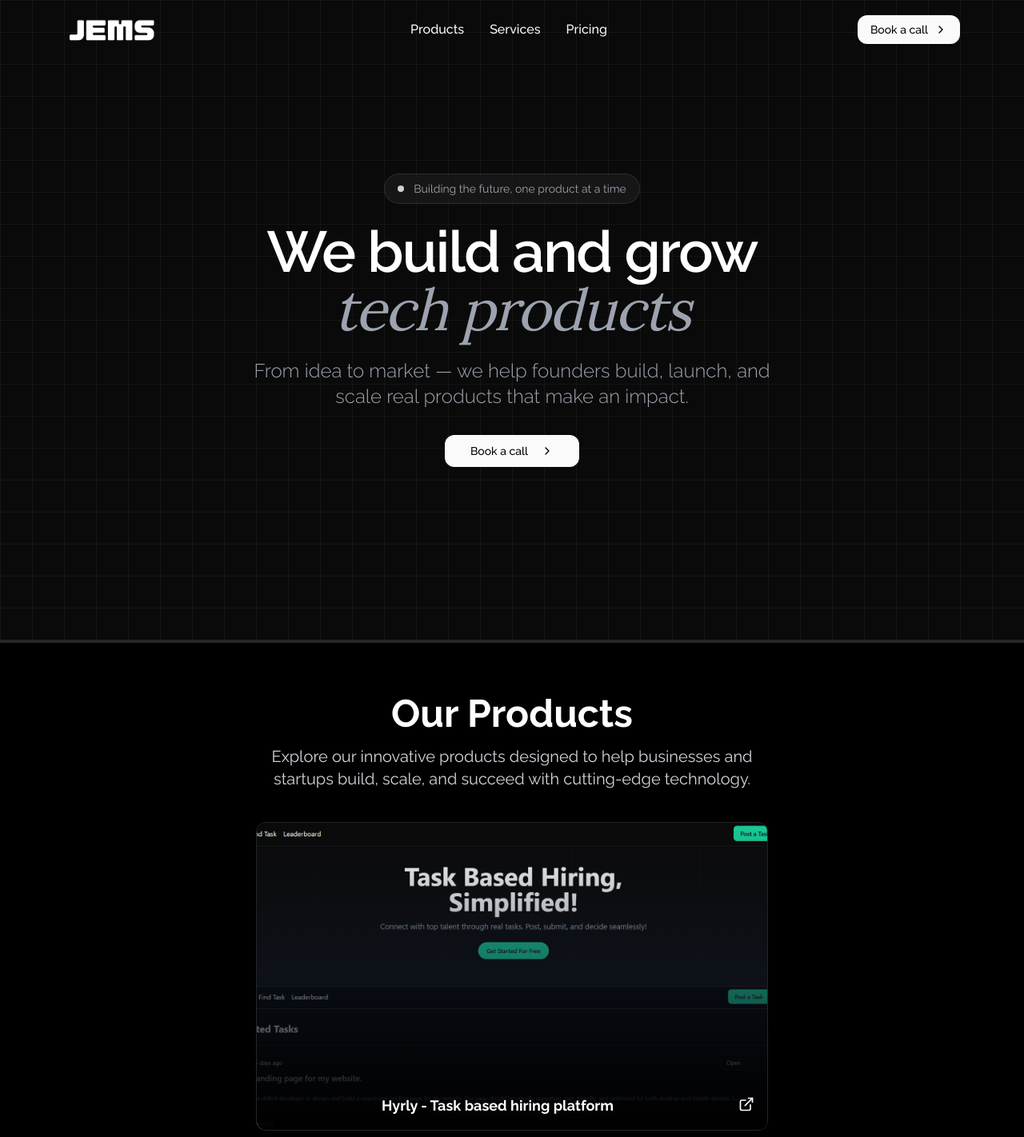
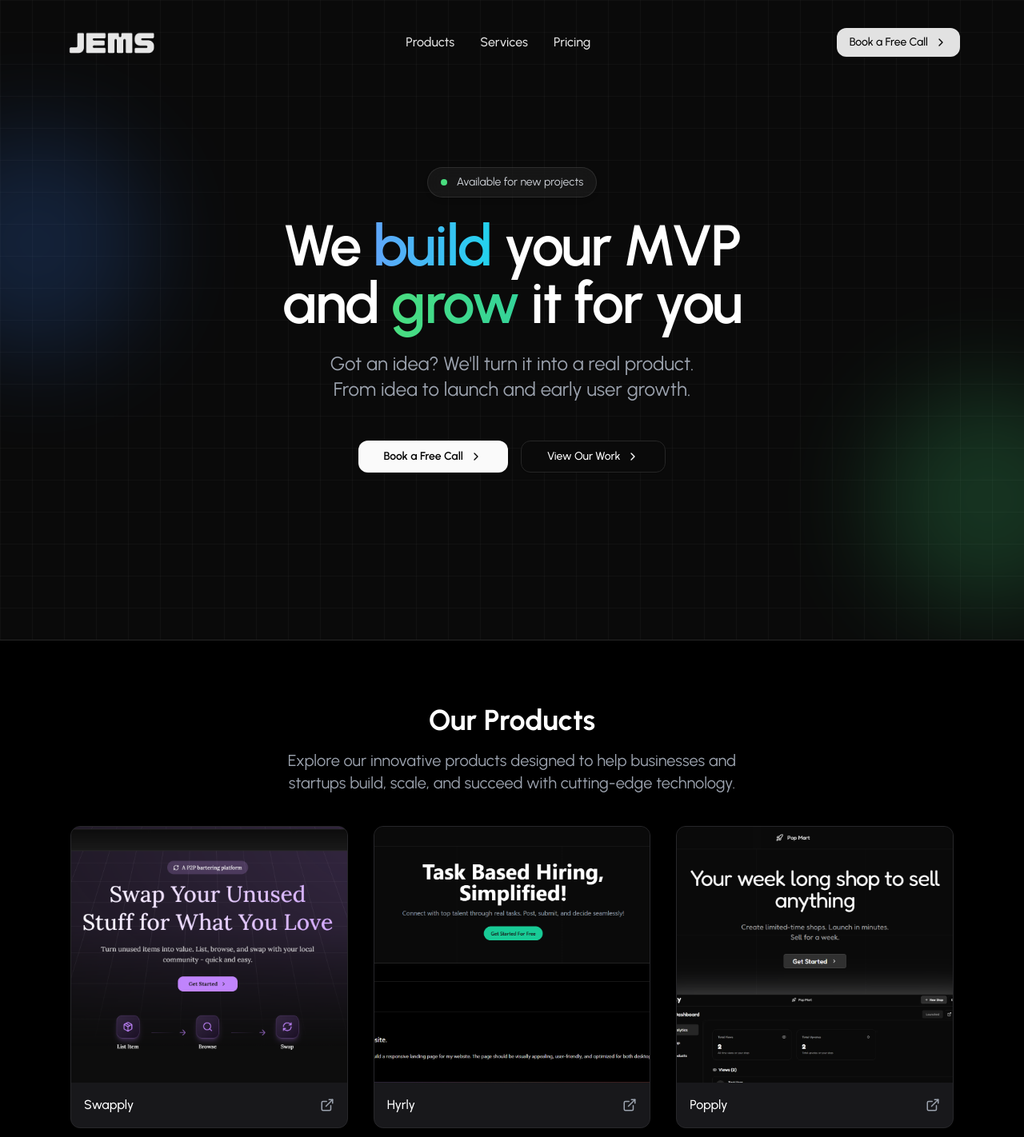
Before and after one commit to isonikrish/jemslabs, a Next.js app: page / in a window 1280 px wide. Shown: the top 1422 px of the page at 80% size. Built offline with nearby package versions, Linux system fonts and the light colour scheme.

Commit message:
updated ui

```diff
--- a/package.json
+++ b/package.json
@@ -14,6 +14,7 @@
     "@radix-ui/react-slot": "^1.1.2",
     "class-variance-authority": "^0.7.1",
     "clsx": "^2.1.1",
+    "framer-motion": "^12.23.1",
     "lucide-react": "^0.479.0",
     "next": "^15.2.2",
     "next-sanity": "^9.10.2",
--- a/src/app/layout.tsx
+++ b/src/app/layout.tsx
@@ -1,20 +1,18 @@
 import type { Metadata } from "next";
-import { Raleway, Lora } from "next/font/google";
 
 import "./globals.css";
 import Navbar from "@/components/Navbar";
 import Footer from "@/components/Footer";
 import { GoogleAnalytics } from '@next/third-parties/google';
-const raleway = Raleway({
+import { Urbanist } from "next/font/google";
+
+const urbanist = Urbanist({
   subsets: ["latin"],
+  weight: ["400", "500", "600", "700"],
   variable: "--font-sans",
   display: "swap",
 });
-const lora = Lora({
-  subsets: ["latin"],
-  variable: "--font-serif",
-  display: "swap",
-})
+
 export const metadata: Metadata = {
   title: "Jems Labs - Build, Launch, and Market Your MVP",
   description: "Jems Labs helps startups and businesses transform ideas into successful products by building, launching, and marketing high-quality MVPs with cutting-edge technology and proven growth strategies.",
@@ -81,11 +79,11 @@ export default function RootLayout({
         <meta name="twitter:description" content="Transform your startup ideas into successful products with Jems Labs. We build, launch, and market high-quality MVPs with cutting-edge technology." />
         <meta name="twitter:image" content="https://jemslabs.xyz/og-image.png" />
       </head>
-      <body className={`${raleway.variable} ${lora.variable} min-h-screen flex flex-col font-raleway`}>
+      <body className={`${urbanist.variable}  min-h-screen flex flex-col font-sans`}>
         <Navbar />
         <main className="flex-1">
-          {children}
-        </main>
+  {children}
+</main>
         <Footer />
       </body>
       <GoogleAnalytics gaId={process.env.NEXT_PUBLIC_GOOGLE_ANALYTICS!} />
--- a/src/components/Hero.tsx
+++ b/src/components/Hero.tsx
@@ -1,32 +1,64 @@
 import React from "react";
-import { ChevronRight} from "lucide-react";
+import { ChevronRight } from "lucide-react";
 import { Button } from "./ui/button";
 
 function Hero() {
   return (
     <section
       id="hero"
-      className="relative flex flex-col items-center justify-center text-center min-h-screen w-full px-6 md:px-12 py-20 overflow-hidden bg-background"
-    >
-      <div className="absolute inset-0 bg-grid-small opacity-15 pointer-events-none z-0" />
-      <div className="relative z-10 flex flex-col items-center justify-center space-y-6 px-4 text-center">
-        <div className="inline-flex items-center px-4 py-2 bg-white/5 rounded-full border border-white/10 backdrop-blur-md">
-          <div className="w-2 h-2 bg-neutral-300 rounded-full mr-3 animate-pulse" />
-          <span className="text-sm text-gray-400">Building the future, one product at a time</span>
+      className="relative flex flex-col items-center justify-center text-center min-h-screen w-full px-6 md:px-12 py-24 bg-background overflow-hidden">
+      {/* Subtle grid background */}
+      <div className="absolute inset-0 bg-grid-small opacity-10 pointer-events-none z-0" />
+
+      {/* Left floating orb */}
+      <div className="absolute left-[-100px] top-[20%] w-72 h-72 bg-blue-500 opacity-20 rounded-full blur-3xl z-0" />
+      {/* Right floating orb */}
+      <div className="absolute right-[-100px] top-[60%] w-72 h-72 bg-green-400 opacity-20 rounded-full blur-3xl z-0" />
+
+      {/* <div className="hidden lg:block absolute right-10 top-[40%] w-80 p-4 rounded-xl bg-white/5 border border-white/10 text-left text-gray-300 backdrop-blur-md shadow-lg z-10 animate-fade-in">
+        <p className="text-sm italic">“Jems Labs helped us turn our idea into a live product in just 4 weeks.”</p>
+        <span className="mt-2 block text-xs text-gray-400">— Startup Founder</span>
+      </div> */}
+
+      <div className="relative z-10 flex flex-col items-center justify-center space-y-6 text-center animate-fade-up">
+        <div className="inline-flex items-center px-4 py-2 bg-white/5 rounded-full border border-white/10 backdrop-blur-md shadow-md">
+          <div className="w-2 h-2 bg-green-400 rounded-full mr-3 animate-pulse" />
+          <span className="text-sm text-gray-300">
+            Available for new projects
+          </span>
         </div>
-        <h1 className="text-4xl sm:text-5xl md:text-6xl lg:text-7xl font-semibold leading-snug sm:leading-tight tracking-tight text-white max-w-4xl">
-          We build and grow <br />
-          <span className="font-lora font-normal italic text-gray-400">
-            tech products
-          </span>
+
+        <h1 className="text-4xl sm:text-5xl md:text-6xl lg:text-7xl font-semibold tracking-tight text-white max-w-5xl leading-tight">
+          We{" "}
+          <span className="text-transparent bg-clip-text bg-gradient-to-r from-blue-400 to-cyan-400 hover:animate-pulse">
+            build
+          </span>{" "}
+          your MVP <br />
+          and{" "}
+          <span className="text-transparent bg-clip-text bg-gradient-to-r from-green-400 to-emerald-400 hover:animate-pulse">
+            grow
+          </span>{" "}
+          it for you
         </h1>
-        <p className="text-base sm:text-lg md:text-xl lg:text-2xl text-gray-400 font-light leading-relaxed max-w-2xl">
-          From idea to market — we help founders build, launch, and scale real products that make an impact.
+
+        <p className="text-base sm:text-lg md:text-xl lg:text-2xl text-gray-400 font-light max-w-2xl leading-relaxed">
+          Got an idea? We'll turn it into a real product.<br />
+          From idea to launch and early user growth.
         </p>
 
-        <div className="flex items-center pt-2">
-          <Button size="lg">
-            Book a call <ChevronRight className="ml-2 h-4 w-4" />
+        <div className="flex flex-wrap items-center justify-center pt-6 gap-4">
+          <Button
+            size="lg"
+            className="font-semibold flex items-center gap-2 transition-transform hover:scale-105 active:scale-95"
+          >
+            Book a Free Call <ChevronRight className="h-4 w-4" />
+          </Button>
+          <Button
+            size="lg"
+            variant="outline"
+            className=" hover:border-white/20 hover:bg-white/5 transition-transform hover:scale-105 active:scale-95"
+          >
+            View Our Work <ChevronRight className="h-4 w-4" />
           </Button>
         </div>
       </div>
--- a/src/components/Navbar.tsx
+++ b/src/components/Navbar.tsx
@@ -1,9 +1,8 @@
 "use client";
+
 import { useState, useEffect } from "react";
 import Image from "next/image";
 import { ChevronRight, Menu, X } from "lucide-react";
-import BookACall from "./BookACall";
-import Link from "next/link";
 import { Button } from "./ui/button";
 
 function Navbar() {
@@ -13,93 +12,83 @@ function Navbar() {
   const scrollToSection = (id: string) => {
     const element = document.getElementById(id);
     if (element) {
-      element.scrollIntoView({ behavior: "smooth" });
+      const yOffset = -100;
+      const y = element.getBoundingClientRect().top + window.scrollY + yOffset;
+
+      window.scrollTo({
+        top: y,
+        behavior: "smooth",
+      });
+
       setMenuOpen(false);
     }
   };
 
+
   useEffect(() => {
+    let ticking = false;
+
     const handleScroll = () => {
+      if (!ticking) {
+        window.requestAnimationFrame(() => {
           setScrolled(window.scrollY > 20);
+          ticking = false;
+        });
+        ticking = true;
+      }
     };
 
     window.addEventListener("scroll", handleScroll);
     return () => window.removeEventListener("scroll", handleScroll);
   }, []);
 
+
   return (
     <nav
-      className={`w-full fixed top-0 left-0 right-0 px-6 md:px-20 py-4 flex items-center justify-between transition-colors duration-300 z-50 ${scrolled ? "bg-black/90 text-white shadow-md border-b" : "bg-transparent"
-        }`}
+      className={`
+    fixed top-2 left-10 right-10 z-50 rounded-xl
+    transition-all duration-500 ease-in-out
+    ${scrolled ? "bg-black/90 text-white shadow-md backdrop-blur-lg translate-y-0 opacity-100 border" : "bg-transparent translate-y-2 opacity-90"}
+  `}
     >
+      <div className="max-w-7xl mx-auto px-6 md:px-10 py-4 flex items-center justify-between">
         <div className="cursor-pointer" onClick={() => scrollToSection("hero")}>
           <Image src="/logo1.png" alt="logo" width={120} height={60} />
         </div>
 
         <div className="hidden md:flex items-center gap-4">
           <ul className="flex items-center font-medium">
-          <li
-            className="cursor-pointer px-4 hover:underline"
-            onClick={() => scrollToSection("products")}
-          >
-            Products
-          </li>
-          <li
-            className="cursor-pointer px-4 hover:underline"
-            onClick={() => scrollToSection("services")}
-          >
-            Services
-          </li>
-          <li
-            className="cursor-pointer px-4 hover:underline"
-            onClick={() => scrollToSection("services")}
-          >
-            Pricing
-          </li>
+            <li className="cursor-pointer px-4 hover:underline" onClick={() => scrollToSection("products")}>Products</li>
+            <li className="cursor-pointer px-4 hover:underline" onClick={() => scrollToSection("services")}>Services</li>
+            <li className="cursor-pointer px-4 hover:underline" onClick={() => scrollToSection("services")}>Pricing</li>
           </ul>
-
-      </div>
-      <div className="hidden md:flex items-center">
-
-        <Button>Book a call <ChevronRight /></Button>
         </div>
 
+        <div className="hidden md:flex items-center">
+          <Button>Book a Free Call <ChevronRight /></Button>
+        </div>
 
         <div className="md:hidden">
           <button onClick={() => setMenuOpen(!menuOpen)}>
             {menuOpen ? <X size={28} /> : <Menu size={28} />}
           </button>
         </div>
+      </div>
 
       {menuOpen && (
-        <div className="absolute top-16 left-0 w-full bg-black/90 backdrop-blur-lg p-6 md:hidden border-b-4">
+        <div className="md:hidden w-full bg-black/90 backdrop-blur-lg p-6 border-t border-white/10">
           <ul className="flex flex-col gap-4 items-center text-white">
-            <li
-              className="cursor-pointer hover:underline border-b w-full py-3"
-              onClick={() => scrollToSection("products")}
-            >
-              Products
-            </li>
-            <li
-              className="cursor-pointer hover:underline border-b w-full py-3"
-              onClick={() => scrollToSection("services")}
-            >
-              Services
-            </li>
-            <li
-              className="cursor-pointer hover:underline border-b w-full py-3"
-              onClick={() => scrollToSection("services")}
-            >
-              Pricing
-            </li>
-            <li className="w-full">
-              <BookACall paddingX={4} paddingY={4} textSize={"md"} />
-            </li>
+            <li className="cursor-pointer hover:underline border-b w-full py-3" onClick={() => scrollToSection("products")}>Products</li>
+            <li className="cursor-pointer hover:underline border-b w-full py-3" onClick={() => scrollToSection("services")}>Services</li>
+            <li className="cursor-pointer hover:underline border-b w-full py-3" onClick={() => scrollToSection("services")}>Pricing</li>
+            <li className="w-full"><Button className="w-full justify-between">Book a Free Call <ChevronRight /></Button></li>
           </ul>
         </div>
       )}
     </nav>
+
   );
+
 }
 
 export default Navbar;
--- a/src/components/OurProducts.tsx
+++ b/src/components/OurProducts.tsx
@@ -3,24 +3,22 @@ import { products } from "@/lib/products";
 
 function OurProducts() {
     return (
-        <div className="border-t-4 min-h-screen w-full py-16 text-center" id="products">
-            <div>
-                <div className="flex justify-center gap-2 items-center">
-                    <h1 className="text-4xl md:text-5xl font-bold">Our Products</h1>
-                </div>
-                <p className="text-base sm:text-lg md:text-xl text-gray-300 mt-4 max-w-2xl mx-auto px-5">
-                    Explore our innovative products designed to help businesses and
-                    startups build, scale, and succeed with cutting-edge technology.
+        <div className="min-h-screen border-t w-full py-20 text-center" id="products">
+            <div className="mb-10 px-4">
+                <h1 className="text-3xl md:text-4xl font-bold">Our Products</h1>
+                <p className="text-base md:text-lg lg:text-xl text-gray-400 mt-4 max-w-2xl mx-auto  px-5">
+                    Explore our innovative products designed to help businesses and startups build, scale, and succeed with cutting-edge technology.
                 </p>
             </div>
 
-            <div className="py-10 grid grid-cols-1 place-items-center gap-2">
-                {products?.map((product, index: number) => (
+            <div className="grid grid-cols-1 sm:grid-cols-2 lg:grid-cols-3 gap-8 px-6 max-w-6xl mx-auto">
+                {products.map((product, index) => (
                     <Product
+                        key={index}
                         image={product.image}
+                        title={product.title}
+                        description={product.description}
                         liveLink={product.liveLink}
-                        description={product.description}
-                        key={index}
                     />
                 ))}
             </div>
--- a/src/components/Product.tsx
+++ b/src/components/Product.tsx
@@ -5,30 +5,37 @@ function Product({
   image,
   liveLink,
   description,
+  title,
 }: {
   image: StaticImageData;
   liveLink: string;
   description: string;
+  title: string;
 }) {
   return (
-    <div className="border rounded-xl w-11/12 sm:w-3/4 md:w-1/2 bg-black text-white shadow-xl hover:shadow-2xl transition-shadow duration-300 overflow-hidden relative">
-      <a href={liveLink} target="_blank" rel="noopener noreferrer">
-        <div className="w-full h-64 sm:h-80 md:h-96 overflow-hidden relative">
-          <Image src={image} alt="product-img" className="object-cover w-full h-full" />
-          <div className="absolute inset-0 bg-gradient-to-t from-black via-gray-900/50 to-transparent" />
+    <a
+      href={liveLink}
+      target="_blank"
+      rel="noopener noreferrer"
+      className="group block bg-zinc-900 border border-zinc-800 rounded-xl overflow-hidden transition-all hover:shadow-lg"
+    >
+      <div className="relative w-full h-60 sm:h-72 md:h-80">
+        <Image
+          src={image}
+          alt={`${title} image`}
+          className="object-cover w-full h-full"
+        />
 
-          <div className="absolute bottom-0 left-0 w-full p-4 flex justify-between items-center">
-            <p className="text-lg mt-1 font-bold mr-4 flex-1">
-              {description}
-            </p>
-            <ExternalLink
-              size={20}
-              className="text-white opacity-100 hover:opacity-100 transition flex-shrink-0"
-            />
-          </div>
+        <div className="absolute bottom-0 inset-x-0 bg-gradient-to-t from-black/70 to-transparent px-4 py-3 opacity-0 group-hover:opacity-100 transition-opacity duration-300">
+          <p className="text-sm text-gray-200">{description}</p>
         </div>
-      </a>
-    </div>
+      </div>
+
+      <div className="flex items-center justify-between px-4 py-4">
+        <h3 className="text-white font-medium text-base">{title}</h3>
+        <ExternalLink className="text-gray-400 group-hover:text-white transition" size={18} />
+      </div>
+    </a>
   );
 }
 
--- a/src/components/Services.tsx
+++ b/src/components/Services.tsx
@@ -10,7 +10,7 @@ import {
 function Services() {
   return (
     <div
-      className="relative border-t-4 min-h-screen w-full py-16 text-center bg-black text-white"
+      className="relative border-t min-h-screen w-full py-16 text-center bg-black text-white"
       id="services"
     >
       <div className="absolute inset-0 bg-dots-small opacity-20 pointer-events-none"></div>
--- a/src/lib/products.ts
+++ b/src/lib/products.ts
@@ -1,14 +1,23 @@
 import hyrly from "@/assets/hyrly.png";
 import popply from "@/assets/popply.png";
+import swapply from "@/assets/swapply.png";
 export const products = [
   {
-    description: "Hyrly - Task based hiring platform",
+    description: "Swap Your Unused Stuff for What You Love",
+    image: swapply,
+    liveLink: "https://www.swapply.in",
+    title: "Swapply"
+  },
+  {
+    description: "Task based hiring platform",
     image: hyrly,
     liveLink: "https://hyrly.netlify.app",
+    title: "Hyrly"
   },
   {
-    description: "Popply - Create shops in minutes. Launch for a week.",
+    description: "Create shops in minutes. Launch for a week.",
     image: popply,
     liveLink: "https://popply.netlify.app",
+    title: "Popply"
   },
 ];
--- a/tailwind.config.js
+++ b/tailwind.config.js
@@ -12,9 +12,8 @@ module.exports = {
   theme: {
     extend: {
       fontFamily: {
-        raleway: ["var(--font-sans)", "sans-serif"],
-        lora: ["var(--font-serif)", "serif"],
-      },
+            sans: ['var(--font-sans)'],
+                },
       borderRadius: {
         lg: "var(--radius)",
         md: "calc(var(--radius) - 2px)",
```
Also changed, not shown: sanity.cli.ts (deleted, +0 -10 lines), sanity.config.ts (deleted, +0 -28 lines), src/assets/swapply.png (added), 1 other file (tests, documents, lock files or other folders). Lines whose indentation alone changed are shown as unchanged.
